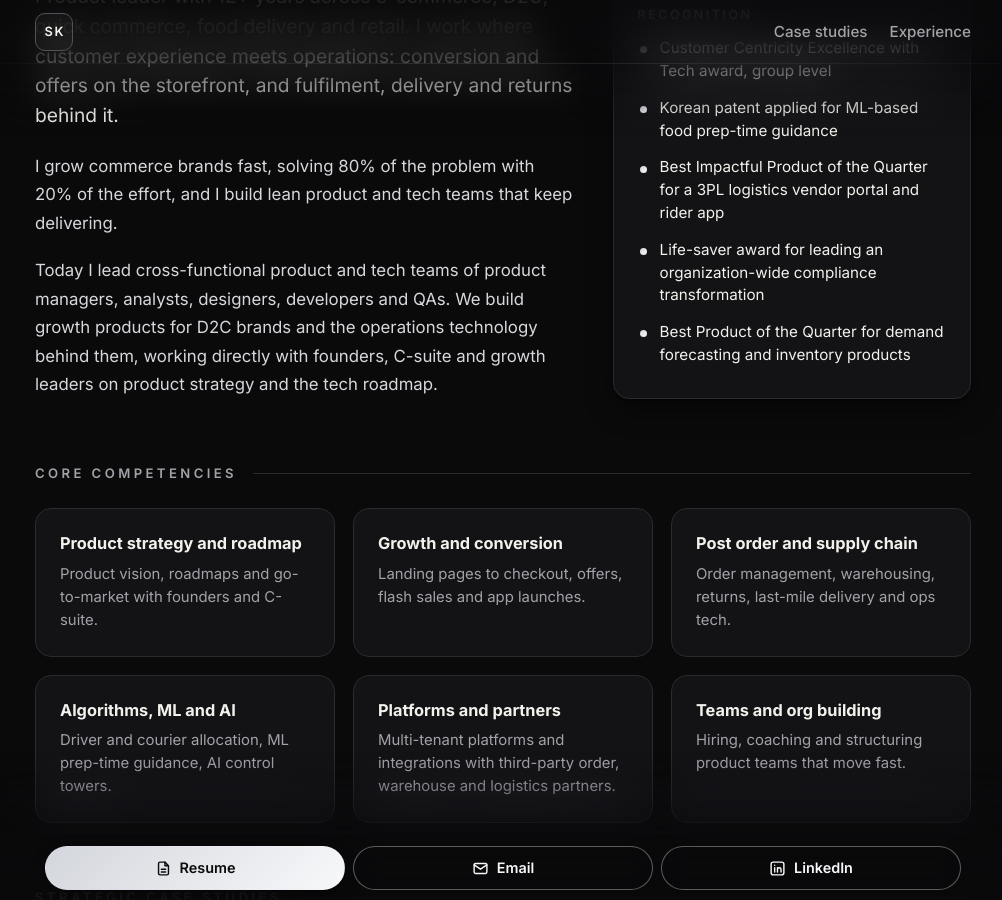
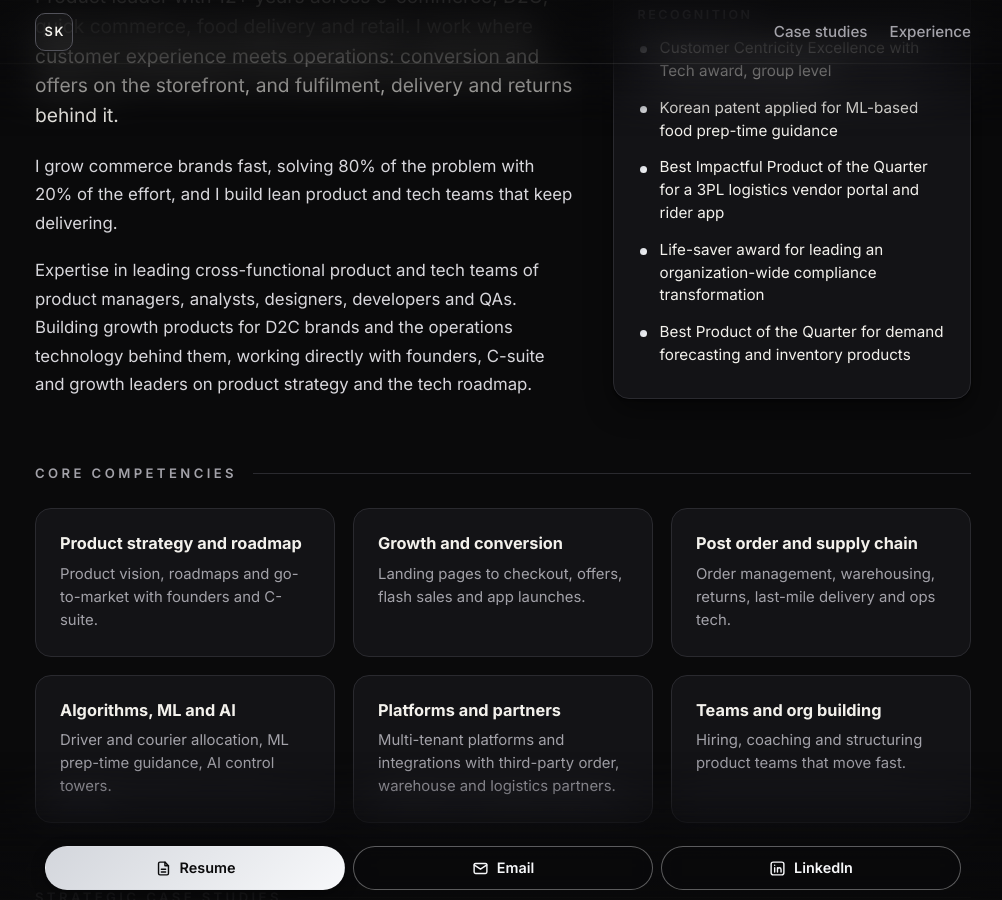
Before and after one commit to sambhavkanulla/sambhavkanulla.github.io, a Jekyll site: the page built from index.html, in a window 1280 px wide and 900 px high, scrolled down 946 px. Shown: the whole window, without its empty margins (137-1139 px from the left). Built offline with Jekyll 4.4.1, drawn with Linux system fonts in a browser that asks for light colours.

Commit message:
Home: rephrase team paragraph as expertise
Co-Authored-By: Claude Sonnet 5.5 <noreply@anthropic.com>
Claude-Session: https://claude.ai/code/session_01PrKmB98M39T9226rhsuyd2

```diff
--- a/_data/leader.yml
+++ b/_data/leader.yml
@@ -9,7 +9,7 @@ philosophy: "12+ years in building Storefront and Post Order Experience products
 bio:
   - "Product leader with 12+ years across e-commerce, D2C, quick commerce, food delivery and retail. I work where customer experience meets operations: conversion and offers on the storefront, and fulfilment, delivery and returns behind it."
   - "I grow commerce brands fast, solving 80% of the problem with 20% of the effort, and I build lean product and tech teams that keep delivering."
-  - "Today I lead cross-functional product and tech teams of product managers, analysts, designers, developers and QAs. We build growth products for D2C brands and the operations technology behind them, working directly with founders, C-suite and growth leaders on product strategy and the tech roadmap."
+  - "Expertise in leading cross-functional product and tech teams of product managers, analysts, designers, developers and QAs. Building growth products for D2C brands and the operations technology behind them, working directly with founders, C-suite and growth leaders on product strategy and the tech roadmap."
 
 # icon: trend | chart | coin | unlock | support | clock | box | ticket ; tone: up | down | save | scale
 numbers:
```
